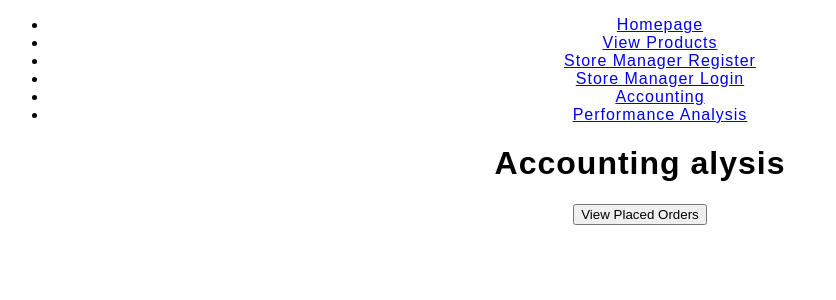
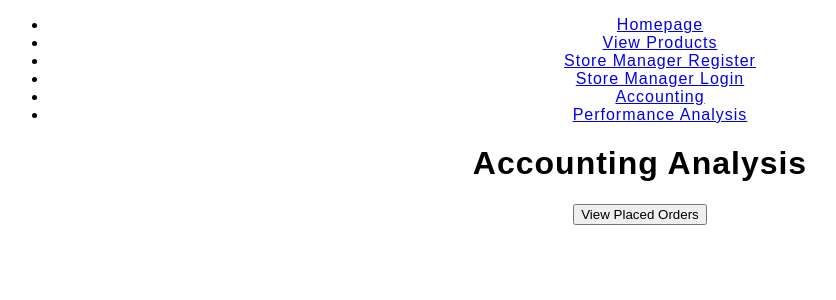
Before and after one commit to sabin2000pro/DEStore, a React (Create React App) app in the folder frontend/: page /accounting in a window 1280 px wide. Shown: the top 300 px of the page, without its empty margins (0-836 px from the left). Built offline with nearby package versions, Linux system fonts and the light colour scheme.

Commit message:
Adding performance analysis and orders

```diff
--- a/frontend/src/presentation/AccountingPage.js
+++ b/frontend/src/presentation/AccountingPage.js
@@ -4,8 +4,7 @@ import axios from 'axios';
 const AccountingPage = () => {
     return (
         <div>
-            <h1>Accounting alysis</h1>
-
+            <h1>Accounting Analysis</h1>
 
             <button>View Placed Orders</button>
         </div>
```
Also changed, not shown: 1 other file (tests, documents, lock files or other folders).
